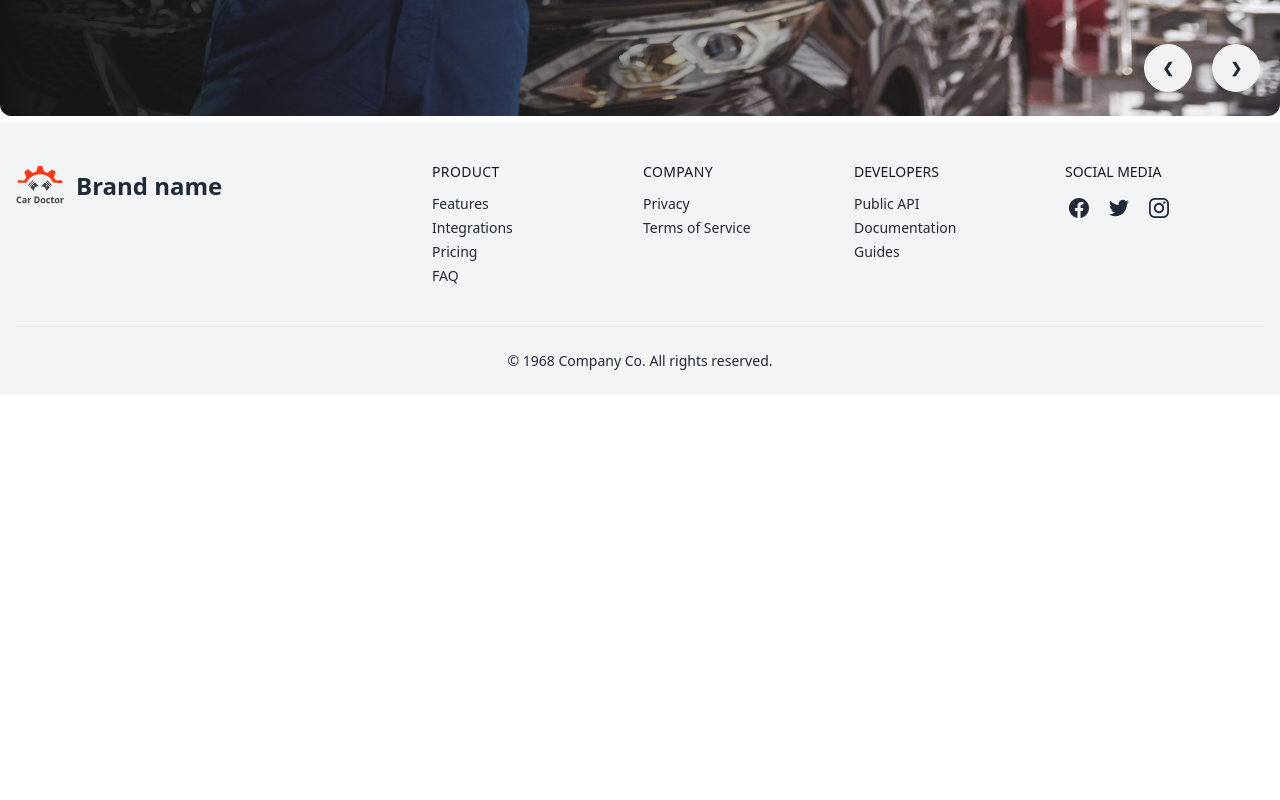
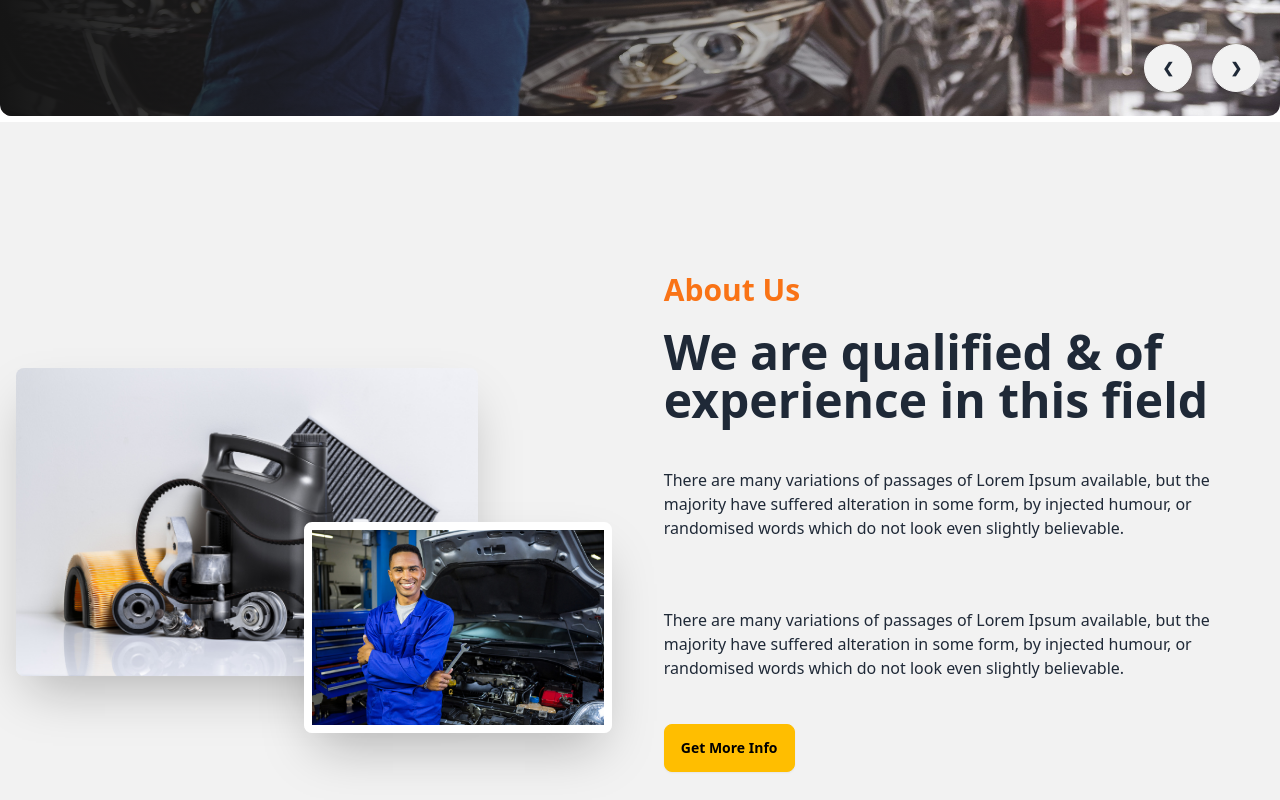
Before and after one commit to sabbir-hossen66/Genius-car, a React (Vite) app: page / in a window 1280 px wide. Shown: the part 620-1420 px from the top of the page. Before the commit the page ends 1015 px from the top, so only its background shows below. Built offline with nearby package versions, Linux system fonts and the light colour scheme.

Commit message:
about us done

```diff
--- /dev/null
+++ b/src/Components/About/About.jsx
@@ -0,0 +1,25 @@
+import React from 'react';
+import person from '../../assets/images/about_us/parts.jpg';
+import parts from '../../assets/images/about_us/person.jpg';
+
+const About = () => {
+  return (
+    <div className="hero min-h-screen bg-base-200">
+      <div className="hero-content flex-col lg:flex-row">
+        <div className='lg:w-1/2 relative'>
+          <img src={person} className="w-3/4 rounded-lg shadow-2xl" />
+          <img src={parts} className="w-1/2 absolute right-5 top-1/2 rounded-lg border-8 border-white shadow-2xl" />
+        </div>
+        <div className='lg:w-1/2 space-y-5 p-4'>
+          <h3 className='text-3xl text-orange-500 font-bold'>About Us</h3>
+          <h1 className="text-5xl font-bold">We are qualified & of experience in this field</h1>
+          <p className="py-6">There are many variations of passages of Lorem Ipsum available, but the majority have suffered alteration in some form, by injected humour, or randomised words which do not look even slightly believable. </p>
+          <p className="py-6">There are many variations of passages of Lorem Ipsum available, but the majority have suffered alteration in some form, by injected humour, or randomised words which do not look even slightly believable. </p>
+          <button className="btn btn-warning">Get More Info</button>
+        </div>
+      </div>
+    </div>
+  );
+};
+
+export default About;
--- a/src/Pages/Home/Home.jsx
+++ b/src/Pages/Home/Home.jsx
@@ -1,10 +1,12 @@
 import React from 'react';
 import Banner from '../../Components/Banner/Banner';
+import About from '../../Components/About/About';
 
 const Home = () => {
   return (
     <div>
       <Banner></Banner>
+      <About></About>
     </div>
   );
 };
```
